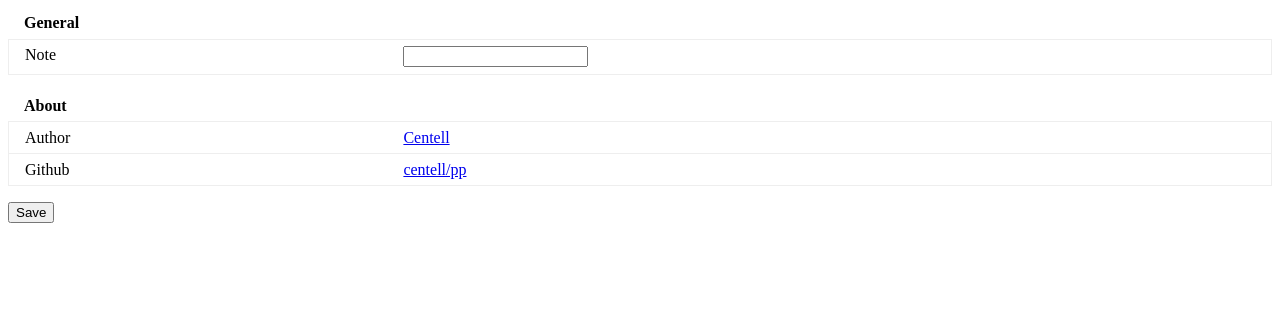
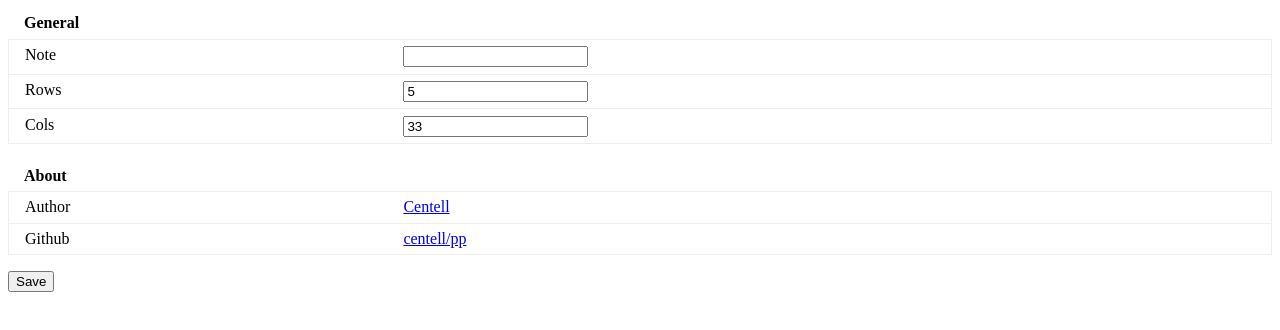
Before and after one commit to centell/pop-note, a browser extension: page src/options/index.html in a window 1280 px wide. Drawn offline with Linux system fonts and the light colour scheme.

Commit message:
add size setting

```diff
--- a/src/options/index.html
+++ b/src/options/index.html
@@ -16,6 +16,14 @@
     <tr>
       <th><label for="note">Note</label></th>
       <td><input id="note" type="text"></td>
+    </tr>
+    <tr>
+      <th><label for="rows">Rows</label></th>
+      <td><input id="rows" type="number"></td>
+    </tr>
+    <tr>
+      <th><label for="cols">Cols</label></th>
+      <td><input id="cols" type="number"></td>
     </tr>
     </tbody>
   </table>
--- a/src/options/script.js
+++ b/src/options/script.js
@@ -3,26 +3,33 @@
 /* eslint no-unused-expressions:0 */
 const defaultParams = {
   note: '',
+  rows: 5,
+  cols: 33,
 };
 
 const saveOptions = (e) => {
   e.preventDefault();
   browser.storage.sync.set({
     note: document.querySelector('#note').value,
+    rows: document.querySelector('#rows').value,
+    cols: document.querySelector('#cols').value,
   });
 };
 
 const restoreOptions = () => {
   const setCurrentOptions = (result) => {
     document.querySelector('#note').value = result.note || defaultParams.note;
+    document.querySelector('#rows').value = result.rows || defaultParams.rows;
+    document.querySelector('#cols').value = result.cols || defaultParams.cols;
   };
 
   const onError = (err) => {
     console.log(`Error: ${err}`);
   };
 
-  const getNote = browser.storage.sync.get('note');
-  getNote.then(setCurrentOptions, onError);
+  browser.storage.sync.get('note').then(setCurrentOptions, onError);
+  browser.storage.sync.get('rows').then(setCurrentOptions, onError);
+  browser.storage.sync.get('cols').then(setCurrentOptions, onError);
 };
 
 document.addEventListener('DOMContentLoaded', restoreOptions);
```
Also changed, not shown: src/views/scripts/popup.js (+7 -2 lines).
